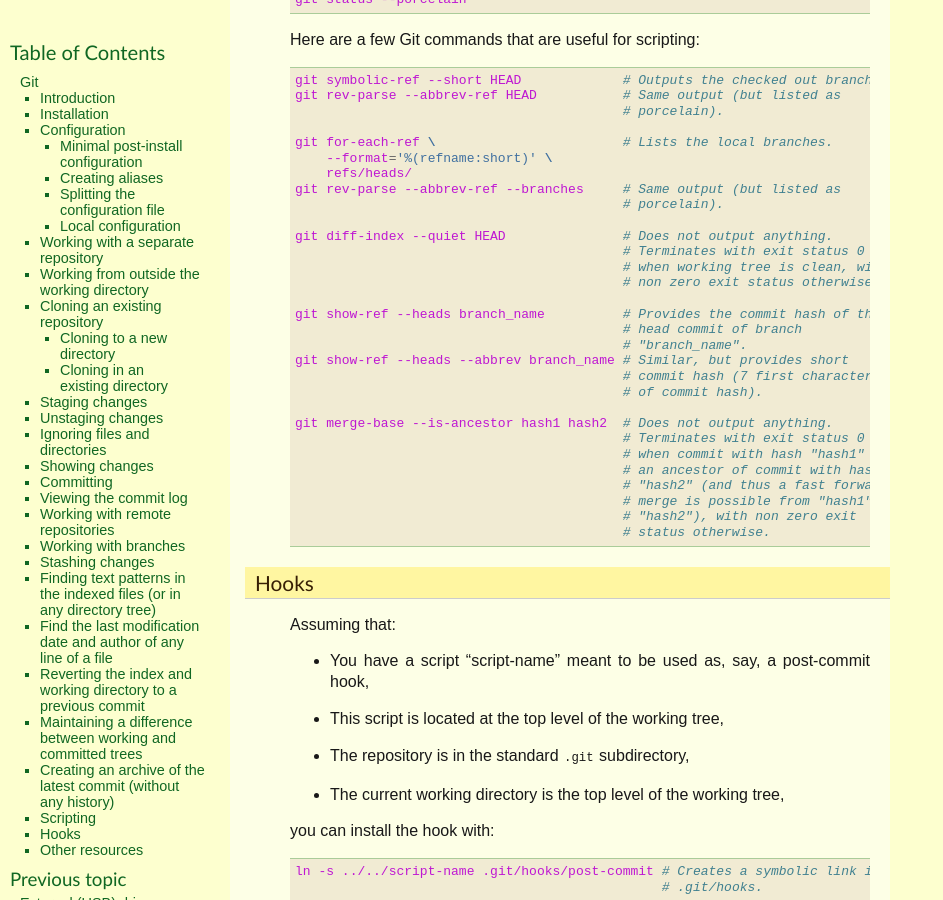
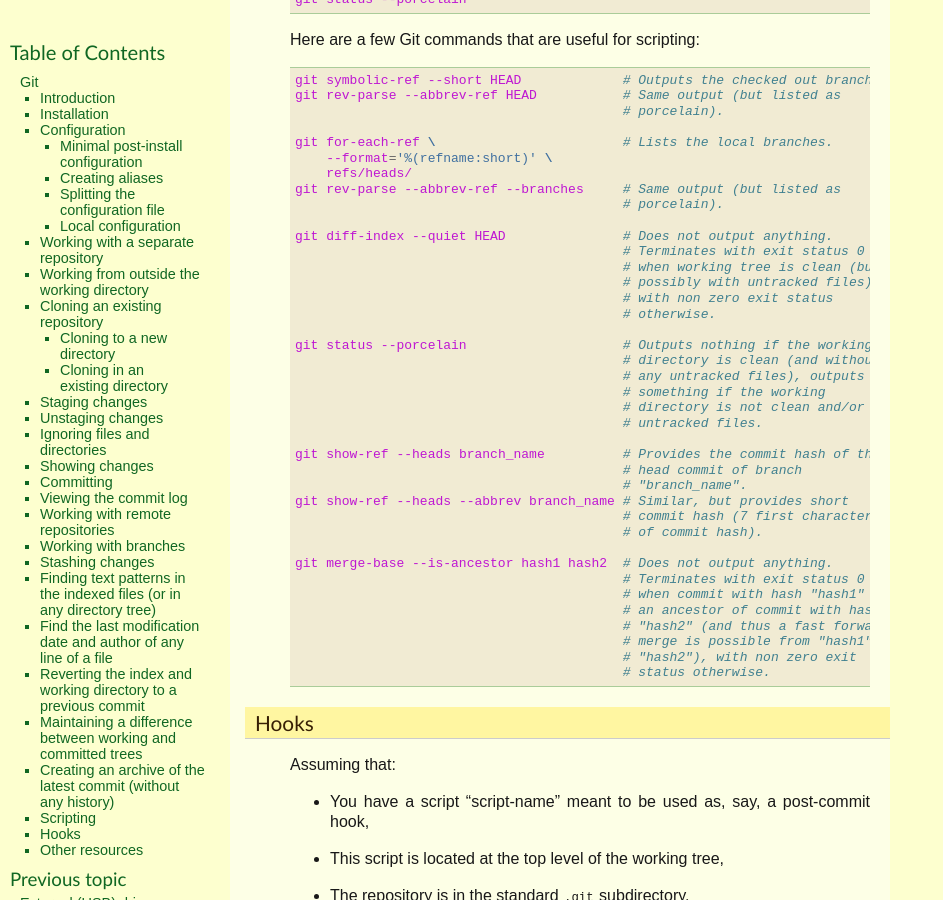
Before and after one commit to thierr26/thierr26_personal_notes_sphinx_sources, a Sphinx documentation site: the page built from source/git.rst, in a window 1280 px wide and 900 px high, scrolled down 12639 px. Shown: the whole window, without its empty margins (0-943 px from the left). Built offline with Sphinx 7.4.7, drawn with Linux system fonts in a browser that asks for light colours.

Commit message:
Fix Git page and post-commit hook script

```diff
--- a/source/git.rst
+++ b/source/git.rst
@@ -788,8 +788,17 @@
 
   git diff-index --quiet HEAD               # Does not output anything.
                                             # Terminates with exit status 0
-                                            # when working tree is clean, with
-                                            # non zero exit status otherwise.
+                                            # when working tree is clean (but
+                                            # possibly with untracked files),
+                                            # with non zero exit status
+                                            # otherwise.
+
+  git status --porcelain                    # Outputs nothing if the working
+                                            # directory is clean (and without
+                                            # any untracked files), outputs
+                                            # something if the working
+                                            # directory is not clean and/or has
+                                            # untracked files.
 
   git show-ref --heads branch_name          # Provides the commit hash of the
                                             # head commit of branch
```
Also changed, not shown: 1 other file.
